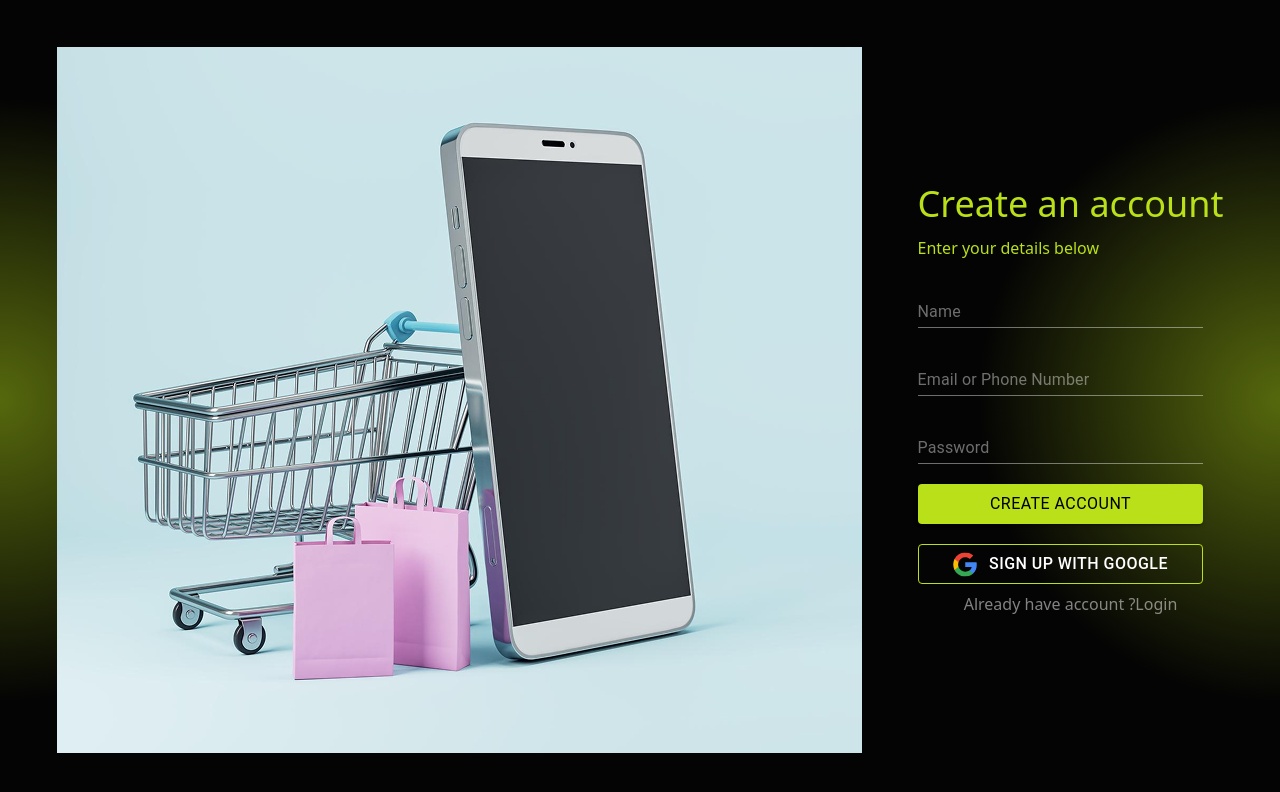
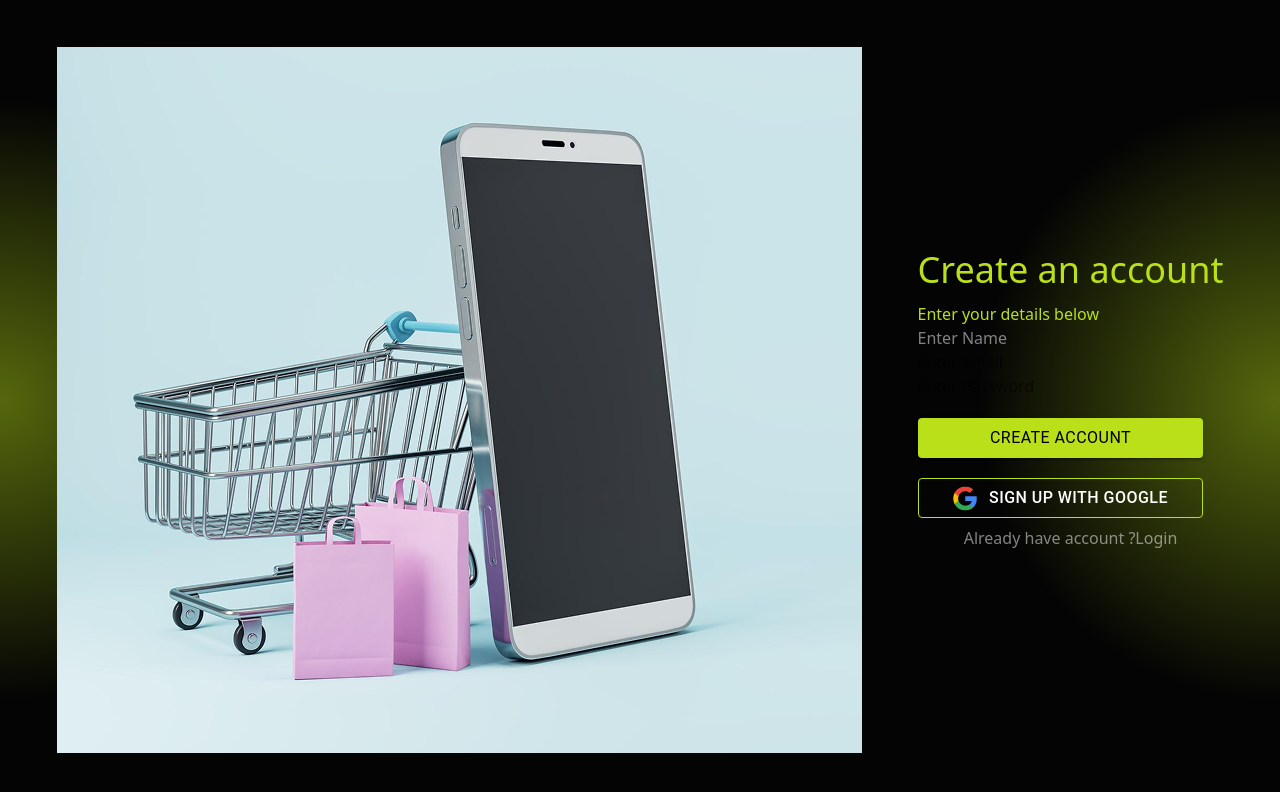
Before and after one commit to ahmedafzal98/pickleball-store, a React (Vite) app in the folder client/: page /signup in a window 1280 px wide. Shown: the top 792 px of the page. Built offline with nearby package versions, Linux system fonts and the light colour scheme.

Commit message:
update navbar

```diff
--- a/client/src/Components/Navbar.jsx
+++ b/client/src/Components/Navbar.jsx
@@ -100,7 +100,7 @@ const Navbar = () => {
                         key={index}
                         className="text-white block p-3 rounded-md text-base font-semibold opacity-80 hover:bg-[#B9E018] cursor-pointer transition-all duration-200"
                       >
-                        {item}
+                        {item.name}
                       </span>
                     ))}
                   </div>
@@ -109,7 +109,7 @@ const Navbar = () => {
             )}
           </li>
 
-          {Object.keys(categories).map((category) => {
+          {/* {Object.keys(categories).map((category) => {
             return (
               <li
                 key={category}
@@ -137,8 +137,18 @@ const Navbar = () => {
                 )}
               </li>
             );
-          })}
+          })} */}
         </ul>
+
+        {options.map((item, index) => {
+          return (
+            <ul key={index} className="mt-2.5">
+              <li className="text-base font-sans font-semibold p-3">
+                <a href="">{item}</a>
+              </li>
+            </ul>
+          );
+        })}
 
         <div className="items-center hidden xl:flex gap-10">
           {/* <span className="text-base font-sans font-semibold">
--- a/client/src/Pages/Home.jsx
+++ b/client/src/Pages/Home.jsx
@@ -17,7 +17,7 @@ const Home = () => {
 
   return (
     <>
-      {/* <Navbar /> */}
+      <Navbar />
       <Banner />
       <Categories />
       <Subcategories />
--- a/client/src/Pages/Signup.jsx
+++ b/client/src/Pages/Signup.jsx
@@ -32,77 +32,17 @@ const Signup = () => {
           <span className="text-[#B9E018] text-base font-normal mt-3">
             Enter your details below
           </span>
-          <TextField
-            variant="standard"
-            label="Name"
-            sx={{
-              color: "white",
-              marginRight: "20px",
-              marginTop: "20px",
-              "& .MuiInput-underline:before": {
-                borderBottomColor: "white",
-                opacity: 0.42,
-              },
-              "& .MuiInput-underline:hover:before": {
-                borderBottomColor: "white",
-                opacity: 0.42,
-              },
-              "& .MuiInput-underline:after": {
-                borderBottomColor: "white",
-                opacity: 0.42,
-              },
-              "& .MuiInputLabel-root": { color: "white", opacity: 0.42 }, // Label color
-              "& .MuiInputLabel-root.Mui-focused": { color: "white" }, // Label color when focused
-            }}
+          <input
+            type="text"
+            name=""
+            id=""
+            placeholder="Enter Name"
+            className="text-white"
           />
-          <TextField
-            variant="standard"
-            label="Email or Phone Number"
-            onChange={(e) => setEmail(e.target.value)}
-            sx={{
-              color: "white",
-              marginTop: "20px",
-              marginRight: "20px",
-              "& .MuiInput-underline:before": {
-                borderBottomColor: "white",
-                opacity: 0.42,
-              }, // Default state
-              "& .MuiInput-underline:hover:before": {
-                borderBottomColor: "white",
-                opacity: 0.42,
-              }, // Hover state
-              "& .MuiInput-underline:after": {
-                borderBottomColor: "white",
-                opacity: 0.42,
-              }, // Focus state
-              "& .MuiInputLabel-root": { color: "white", opacity: 0.42 }, // Label color
-              "& .MuiInputLabel-root.Mui-focused": { color: "white" }, // Label color when focused
-            }}
-          />
-          <TextField
-            variant="standard"
-            label="Password"
-            onChange={(e) => setPassword(e.target.value)}
-            sx={{
-              color: "white",
-              marginTop: "20px",
-              marginRight: "20px",
-              "& .MuiInput-underline:before": {
-                borderBottomColor: "white",
-                opacity: 0.42,
-              }, // Default state
-              "& .MuiInput-underline:hover:before": {
-                borderBottomColor: "white",
-                opacity: 0.42,
-              }, // Hover state
-              "& .MuiInput-underline:after": {
-                borderBottomColor: "white",
-                opacity: 0.42,
-              }, // Focus state
-              "& .MuiInputLabel-root": { color: "white", opacity: 0.42 }, // Label color
-              "& .MuiInputLabel-root.Mui-focused": { color: "white" }, // Label color when focused
-            }}
-          />
+
+          <input type="text" name="" id="" placeholder="Enter Email" />
+
+          <input type="password" name="" id="" placeholder="Enter Password" />
           <Button
             sx={{
               marginTop: "20px",
```
